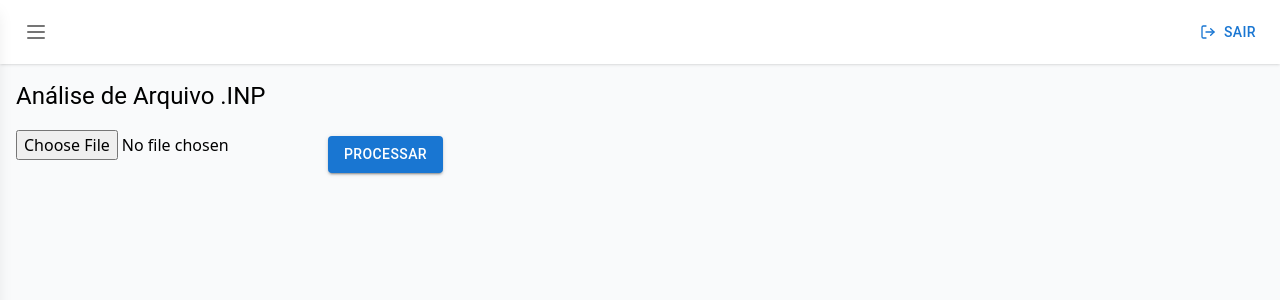
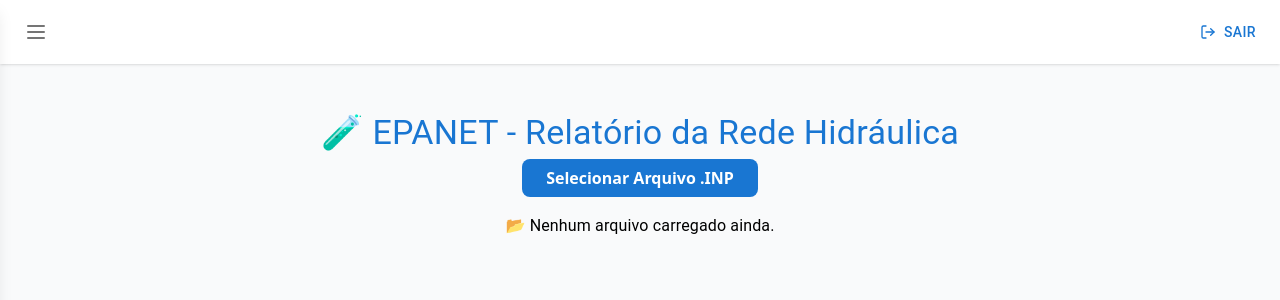
Before and after one commit to giuliatrevisan/RUGOSCAN, a React (Vite) app: page / in a window 1280 px wide. Shown: the top 300 px of the page. Built offline with nearby package versions, Linux system fonts and the light colour scheme.

Commit message:
feat add: btn de baixar pdf

```diff
--- a/package.json
+++ b/package.json
@@ -13,6 +13,7 @@
     "@emotion/styled": "^11.14.0",
     "@mui/material": "^7.1.0",
     "epanet-js": "^0.8.0-alpha.5",
+    "jspdf": "^3.0.1",
     "lucide-react": "^0.511.0",
     "react": "^18.0.0",
     "react-dom": "^18.0.0",
--- a/src/features/epanetReport/EpanetReport.jsx
+++ b/src/features/epanetReport/EpanetReport.jsx
@@ -1,40 +1,163 @@
 import { useState } from 'react';
-import { Button, Typography } from '@mui/material';
+import {
+  Box, Typography, Table, TableBody, TableCell, TableContainer,
+  TableHead, TableRow, Paper, Button
+} from '@mui/material';
 import { processINPFile } from './epanetUtils';
+import jsPDF from 'jspdf';
 
 export default function EpanetReport() {
   const [fileContent, setFileContent] = useState('');
-  const [report, setReport] = useState('');
+  const [reportData, setReportData] = useState([]);
+  const [error, setError] = useState('');
 
   const handleFileChange = async (event) => {
-    const file = event.target.files[0];
+    const file = event.target.files?.[0];
     if (!file) return;
 
-    const content = await file.text();
-    setFileContent(content);
+    try {
+      const content = await file.text();
+      setFileContent(content);
 
-    try {
-      const generatedReport = await processINPFile(content);
-      setReport(generatedReport);
-    } catch (error) {
-      setReport(`Erro ao processar: ${error.message}`);
+      const result = await processINPFile(content);
+      setReportData(result);
+      setError('');
+    } catch (err) {
+      setError(`❌ Erro ao processar o arquivo .INP:\n\n${err.message}`);
+      setReportData([]);
     }
   };
 
+  const generatePDF = () => {
+    if (reportData.length === 0) return;
+
+    const doc = new jsPDF();
+
+    doc.setFontSize(18);
+    doc.text('Relatório da Rede Hidráulica - EPANET', 14, 20);
+
+    doc.setFontSize(12);
+    const headers = ['ID', 'Comprimento', 'Diâmetro', 'Rugosidade', 'Vazão', 'Pressão'];
+
+    // Montar os dados da tabela para o jsPDF
+    const rows = reportData.map(row => [
+      row.id,
+      row.length.toFixed(2),
+      row.diameter.toFixed(2),
+      row.roughness.toFixed(2),
+      row.flow.toFixed(2),
+      row.pressure.toFixed(2)
+    ]);
+
+    // Usar autoTable (plugin do jsPDF) para gerar a tabela
+    // Se você ainda não tiver o plugin instalado:
+    // npm install jspdf jspdf-autotable
+    // e importar import 'jspdf-autotable';
+    // Mas aqui vai um exemplo básico de texto em tabela (sem autotable):
+
+    let startY = 30;
+    const lineHeight = 10;
+
+    // Cabeçalho
+    headers.forEach((header, i) => {
+      doc.text(header, 14 + i * 30, startY);
+    });
+
+    // Dados
+    rows.forEach((row, rowIndex) => {
+      row.forEach((cell, cellIndex) => {
+        doc.text(String(cell), 14 + cellIndex * 30, startY + (rowIndex + 1) * lineHeight);
+      });
+    });
+
+    doc.save('relatorio-epanet.pdf');
+  };
+
   return (
-    <div>
-      <Typography variant="h5" gutterBottom>
-        Análise de Arquivo .INP
+    <Box sx={{ p: 4, maxWidth: '1000px', mx: 'auto' }}>
+      <Typography variant="h4" align="center" gutterBottom color="primary">
+        🧪 EPANET - Relatório da Rede Hidráulica
       </Typography>
 
-      <input type="file" accept=".inp" onChange={handleFileChange} />
-      <Button variant="contained" sx={{ mt: 2 }}>
-        Processar
-      </Button>
+      <Box sx={{ textAlign: 'center', mb: 3 }}>
+        <label htmlFor="inpFile">
+          <Box
+            component="span"
+            sx={{
+              px: 3,
+              py: 1,
+              bgcolor: 'primary.main',
+              color: '#fff',
+              borderRadius: 2,
+              fontWeight: 'bold',
+              cursor: 'pointer'
+            }}
+          >
+            Selecionar Arquivo .INP
+          </Box>
+        </label>
+        <input
+          id="inpFile"
+          type="file"
+          accept=".inp"
+          onChange={handleFileChange}
+          style={{ display: 'none' }}
+        />
+      </Box>
 
-      {report && (
-        <pre style={{ marginTop: '20px', whiteSpace: 'pre-wrap' }}>{report}</pre>
+      {error ? (
+        <Paper sx={{ p: 2, bgcolor: '#ffe6e6', color: '#b91c1c', border: '1px solid #f87171' }}>
+          <Typography variant="body1" component="pre" sx={{ whiteSpace: 'pre-wrap' }}>
+            {error}
+          </Typography>
+        </Paper>
+      ) : reportData.length > 0 ? (
+        <>
+          <Button
+            variant="contained"
+            color="primary"
+            onClick={generatePDF}
+            sx={{ mb: 2 }}
+          >
+            📄 Baixar Relatório em PDF
+          </Button>
+
+          <TableContainer component={Paper} sx={{ boxShadow: 3 }}>
+            <Table>
+              <TableHead>
+                <TableRow sx={{ bgcolor: '#f1f5f9' }}>
+                  <TableCell><strong>ID</strong></TableCell>
+                  <TableCell><strong>Comprimento</strong></TableCell>
+                  <TableCell><strong>Diâmetro</strong></TableCell>
+                  <TableCell><strong>Rugosidade</strong></TableCell>
+                  <TableCell><strong>Vazão</strong></TableCell>
+                  <TableCell><strong>Pressão</strong></TableCell>
+                </TableRow>
+              </TableHead>
+              <TableBody>
+                {reportData.map((row, index) => (
+                  <TableRow
+                    key={row.id}
+                    sx={{
+                      bgcolor: index % 2 === 0 ? '#ffffff' : '#f9fafb',
+                      '&:hover': { backgroundColor: '#e0f2fe' }
+                    }}
+                  >
+                    <TableCell>{row.id}</TableCell>
+                    <TableCell>{row.length.toFixed(2)}</TableCell>
+                    <TableCell>{row.diameter.toFixed(2)}</TableCell>
+                    <TableCell>{row.roughness.toFixed(2)}</TableCell>
+                    <TableCell>{row.flow.toFixed(2)}</TableCell>
+                    <TableCell>{row.pressure.toFixed(2)}</TableCell>
+                  </TableRow>
+                ))}
+              </TableBody>
+            </Table>
+          </TableContainer>
+        </>
+      ) : (
+        <Typography align="center" sx={{ mt: 2 }}>📂 Nenhum arquivo carregado ainda.</Typography>
       )}
-    </div>
+    </Box>
   );
 }
--- a/src/features/epanetReport/epanetUtils.js
+++ b/src/features/epanetReport/epanetUtils.js
@@ -1,17 +1,41 @@
-import { Project } from 'epanet-js';
+import { Workspace, Project, CountType, LinkProperty, NodeProperty } from 'epanet-js';
 
-export async function processINPFile(inpContent) {
-  const project = new Project();
 
-  try {
-    await project.open();
-    await project.loadInput(inpContent);
 
-    const report = await project.runReport(); // Isso gera o texto do relatório EPANET
-    await project.close();
+export async function processINPFile(inpText) {
+  const workspace = new Workspace();
+  await workspace.loadModule();
 
-    return report;
-  } catch (error) {
-    throw new Error('Erro ao rodar a simulação EPANET: ' + error.message);
+  const project = new Project(workspace);
+  await workspace.writeFile('network.inp', inpText);
+
+  await project.open('network.inp', 'report.rpt', 'output.out');
+  await project.solveH();
+
+  const numLinks = await project.getCount(CountType.LinkCount);
+  const results = [];
+
+  for (let i = 1; i <= numLinks; i++) {
+    const id = await project.getLinkId(i);
+    const nodes = await project.getLinkNodes(i);
+    const length = await project.getLinkValue(i, LinkProperty.Length);
+    const diameter = await project.getLinkValue(i, LinkProperty.Diameter);
+    const roughness = await project.getLinkValue(i, LinkProperty.Roughness);
+    const flow = await project.getLinkValue(i, LinkProperty.Flow);
+    const pressure = await project.getNodeValue(nodes.node1, NodeProperty.Pressure);
+
+    results.push({
+      id,
+      node1: nodes.node1,
+      node2: nodes.node2,
+      length,
+      diameter,
+      roughness,
+      flow,
+      pressure
+    });
   }
+
+  await project.close();
+  return results; // ← retorna ARRAY DE OBJETOS
 }
```
Also changed, not shown: 1 other file (tests, documents, lock files or other folders).
